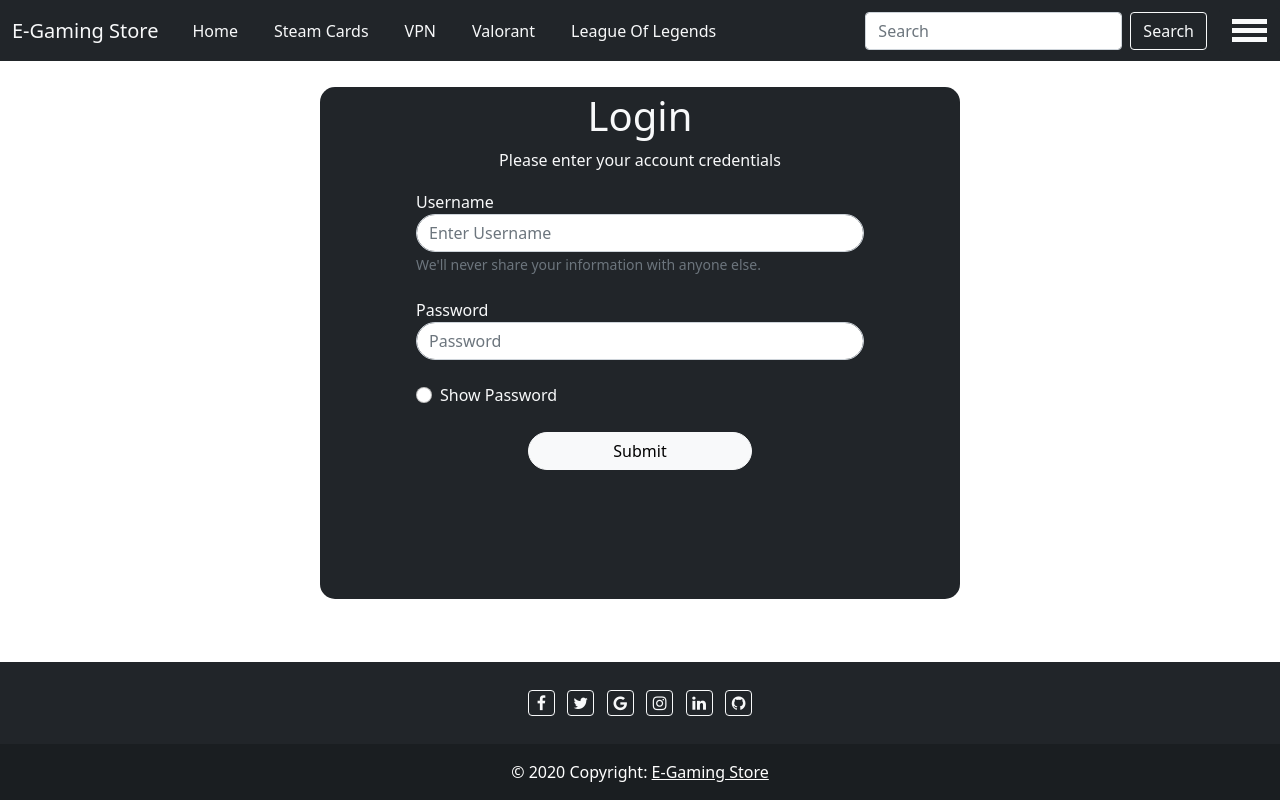
After one commit to MoayadR/E-Gaming-Store, a Django app: page /access/login/ in a window 1280 px wide. The commit adds this page. Run offline with Django 4.2, Linux system fonts and the light colour scheme; some libraries are stand-ins or nearby versions.

Commit message:
+ Login Functionality , Login Page and Minor UI Changes

```diff
--- /dev/null
+++ b/E_Gaming_Store/access/templates/access/login.html
@@ -0,0 +1,43 @@
+{% extends 'base.html' %}
+ {% load static %}
+ {% block title %} Login {% endblock %}
+{% block links %}
+<link rel="stylesheet" href="{% static 'access/login/login.css'%}" />
+{% endblock %}
+
+
+{% block content %}
+
+<div class="login-div">
+  <div class="login-intro">
+    <h1>Login</h1>
+    <p>Please enter your account credentials</p>
+  </div>
+
+  <form class="login-form" method="post">
+    {% csrf_token %}
+    <div class="form-group">
+      <label for="Username">Username</label>
+      <input type="username" class="form-control form-input" id="Username" aria-describedby="Username" name="username" placeholder="Enter Username">
+      <small id="Usernamehelp" class="form-text text-muted">We'll never share your information with anyone else.</small>
+    </div>
+    <div class="form-group">
+      <label for="password">Password</label>
+      <input type="password" class="form-control form-input" id="password" name="password" placeholder="Password">
+    </div>
+    <div class="form-check">
+      <input type="checkbox" class="form-check-input form-input" id="check">
+      <label class="form-check-label" for="check">Show Password</label>
+    </div>
+    <button type="submit" class="btn btn-light">Submit</button>
+  </form>
+
+</div>
+
+{% endblock %}
+
+
+{% block scripts %}
+<script src="{% static 'access/showPassword/showPassword.js'%}"></script>
+
+{% endblock %}
--- a/E_Gaming_Store/access/urls.py
+++ b/E_Gaming_Store/access/urls.py
@@ -1,5 +1,6 @@
 from django.urls import path
+from . import views
 
 urlpatterns = [
-
+    path('login/' , views.loginPage , name='login'),
 ]
--- a/E_Gaming_Store/access/views.py
+++ b/E_Gaming_Store/access/views.py
@@ -1,3 +1,22 @@
-from django.shortcuts import render
+from django.shortcuts import render , redirect
+from django.contrib.auth.models import User
+from django.contrib.auth import authenticate , login
+from django.contrib.auth.hashers import make_password
+from django.contrib import messages
 
 # Create your views here.
+def loginPage(request):
+    if request.method == "POST":
+        username = request.POST['username']
+        password = request.POST['password']
+        user = authenticate(request , username = username , password = password)
+        if user:
+            login(request , user)
+            return redirect('index')
+        # user = NONE
+        messages.warning(request , 'Wrong Credentials')
+        return redirect('login')
+        pass
+
+    # GET request
+    return render(request , 'access/login.html')
--- a/E_Gaming_Store/base_templates/base.html
+++ b/E_Gaming_Store/base_templates/base.html
@@ -21,7 +21,7 @@
     {% if messages %}
     <div id="messages">
         {% for message in messages %}
-        <h5 id="{{message.tags}}">{{message}}</h5>
+        <h5 class="text-danger m-2" id="{{message.tags}}">{{message}}</h5>
         {% endfor %}
     </div>
     {% endif %}
--- a/E_Gaming_Store/base_templates/navbar.html
+++ b/E_Gaming_Store/base_templates/navbar.html
@@ -30,4 +30,21 @@
         </form>
       </div>
     </div>
+
+    <button id="menuBtn" class="btn btn-dark" type="button" data-bs-toggle="offcanvas" data-bs-target="#offcanvasRight" aria-controls="offcanvasRight">
+      <div class="menu"></div>
+      <div class="menu"></div>
+      <div class="menu"></div>
+    </button>
+
+<div class="offcanvas offcanvas-end bg-dark" tabindex="-1" id="offcanvasRight" aria-labelledby="offcanvasRightLabel">
+  <div class="offcanvas-header text-light">
+    <h5 id="offcanvasRightLabel">Offcanvas right</h5>
+    <button type="button" class="btn-close btn-close-white text-reset " data-bs-dismiss="offcanvas" aria-label="Close"></button>
+  </div>
+  <div class="offcanvas-body">
+    <!-- body items here -->
+  </div>
+</div>
+
   </nav>
--- /dev/null
+++ b/E_Gaming_Store/static/access/login/login.css
@@ -0,0 +1,53 @@
+.login-div{
+    display: flex;
+    flex-direction: column;
+    background-color: #212529;
+    width: 50%;
+    margin: 2% auto;
+    align-items: center;
+    min-height: 64vh;
+    border-radius: 15px;
+}
+
+h1{
+    color: #f8f9fa;
+}
+
+p{
+    color: #f8f9fa;
+}
+
+label{
+color: #f8f9fa;
+}
+
+.login-intro{
+    display: flex;
+    flex-direction: column;
+    align-items: center;
+    margin-top: 5px;
+}
+
+.login-form{
+    display: flex;
+    flex-direction: column;
+    margin-top: 2px;
+    width: 70%;
+    min-height: 35vh;
+    justify-content: space-between;
+}
+
+.login-form button{
+    border-radius: 25px;
+    width: 50%;
+    align-self: center;
+}
+
+.login-form button:hover{
+    background-color: #212529;
+    color: #f8f9fa;
+}
+
+.form-input{
+    border-radius: 25px !important;
+}
--- /dev/null
+++ b/E_Gaming_Store/static/access/showPassword/showPassword.js
@@ -0,0 +1,13 @@
+const showPassword = document.querySelector('#check');
+const passwordInput = document.querySelector('#password');
+
+showPassword.addEventListener('click' , ()=> {
+    if (showPassword.checked)
+    {
+        passwordInput.type = "text";
+    }
+    else
+    {
+        passwordInput.type = "password";
+    }
+});
--- a/E_Gaming_Store/static/core/base/base.css
+++ b/E_Gaming_Store/static/core/base/base.css
@@ -8,3 +8,12 @@ body{
 footer{
     margin-top: auto;
 }
+
+#messages{
+    display: flex;
+    justify-content: center;
+    width: 50%;
+    margin: 1% auto;
+    background-color: #212529;
+    border-radius: 15px;
+}
--- a/E_Gaming_Store/static/core/navbar/navbar.css
+++ b/E_Gaming_Store/static/core/navbar/navbar.css
@@ -17,3 +17,17 @@ a:hover{
 .nav-link:hover{
     color: #212529 !important;
 }
+
+.menu{
+    width: 35px;
+    height: 5px;
+    background-color: #f8f9fa;
+    margin: 4px 0;
+}
+
+#menuBtn:hover{
+    background-color: #f8f9fa !important;
+}
+#menuBtn:hover div{
+    background-color: #212529;
+}
```
Also changed, not shown: E_Gaming_Store/access/forms.py (added), E_Gaming_Store/db.sqlite3, E_Gaming_Store/static/access/login/login.js (added).
